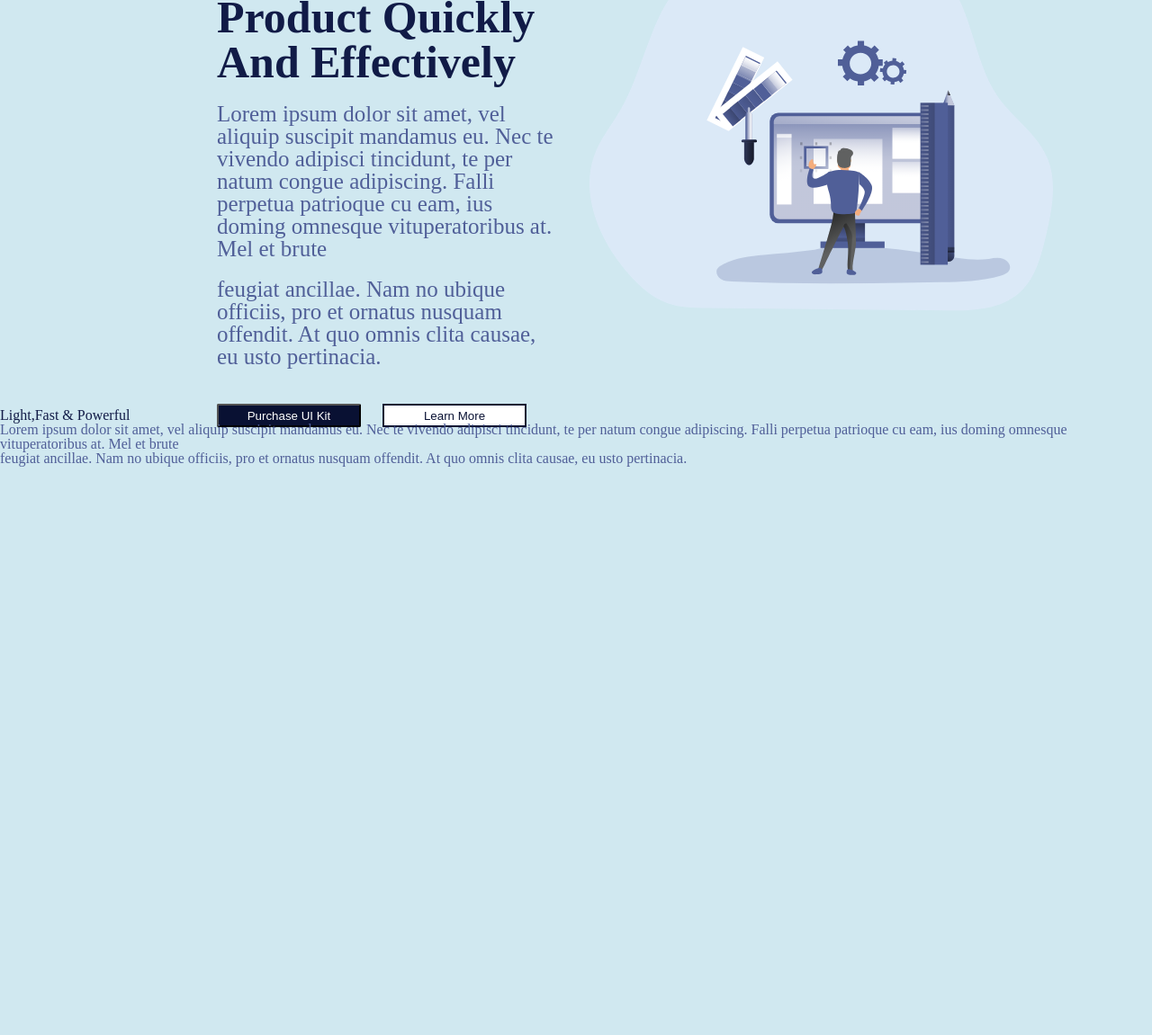
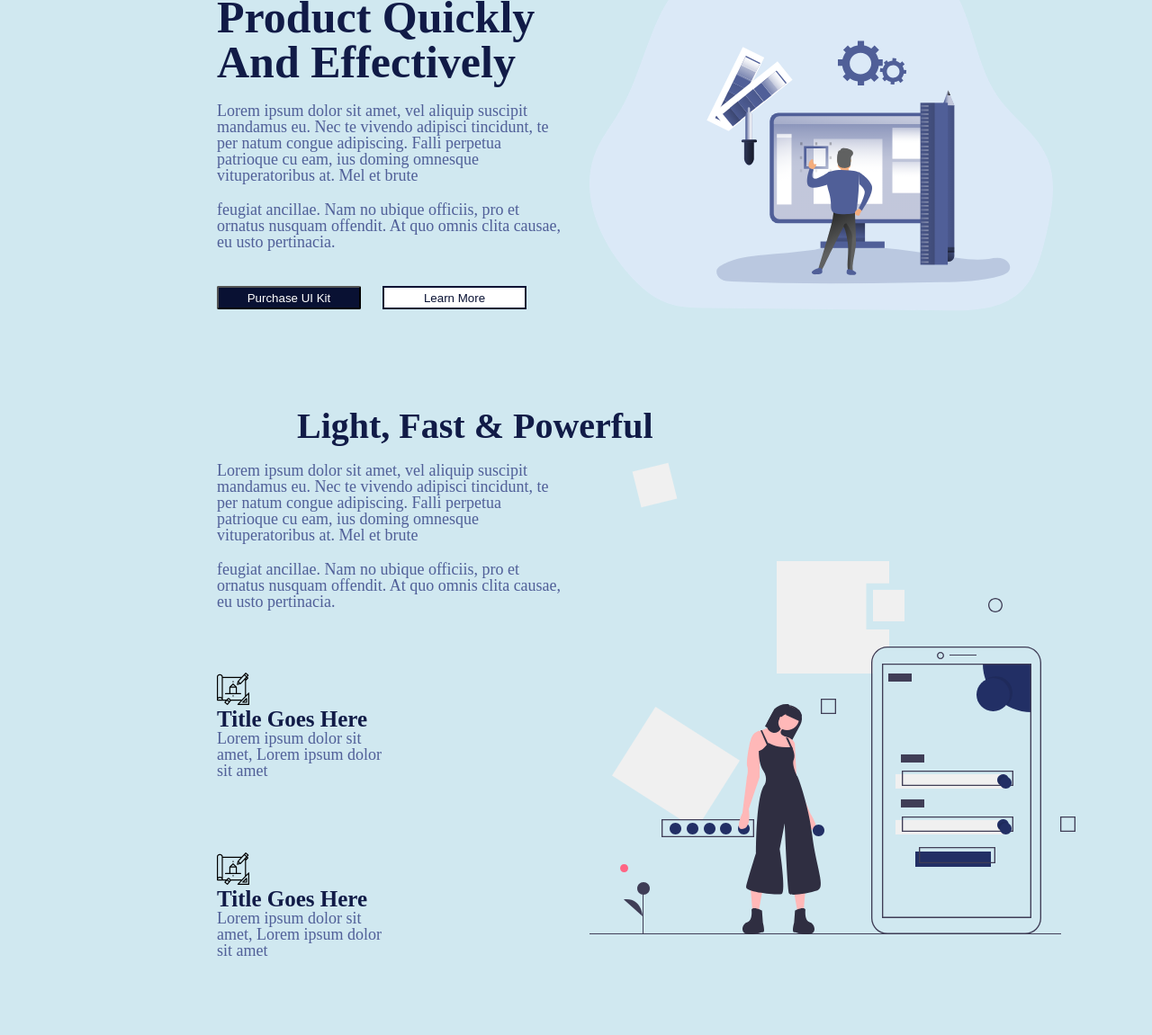
Before and after one commit to timdodd73/Landie, a website built with Parcel: page src/index.html in a window 1280 px wide. Shown: the part 216-1367 px from the top of the page at 90% size. Before the commit the page ends 800 px from the top, so only its background shows below. Built offline with nearby package versions, Linux system fonts and the light colour scheme.

Commit message:
section 2

```diff
--- a/src/index.html
+++ b/src/index.html
@@ -46,24 +46,30 @@
       </div>
 
         <!--section 2-->
+        <div>
+          <h1 class="heading-2">Light, Fast & Powerful</h1>
+        </div>
   <div class=container-2>
     <div class="sub-container-2">
-      <h1 class="heading-2">Light,Fast & Powerful</h1>
         <p class="paragraph-2">Lorem ipsum dolor sit amet, vel aliquip suscipit mandamus eu.
         Nec te vivendo adipisci tincidunt, te per natum congue adipiscing. Falli perpetua patrioque cu eam, ius doming omnesque vituperatoribus at.
         Mel et brute</p>
         <p class="paragraph-2-2">feugiat ancillae. Nam no ubique officiis, pro et ornatus nusquam offendit. At quo omnis clita causae, eu usto pertinacia.</p>
         <div class="=title-container">
           <div class="title-1">
-            <!--need to figure out how to export svg's from figma-->
+            <img src="svg/Left.svg"/>
+            <h3>Title Goes Here</h3>
+            <p>Lorem ipsum dolor sit amet, Lorem ipsum dolor sit amet</p>
           </div>
           <div class="title-2">
-            <!--need to figure out how to export svg's from figma-->
+            <img src="svg/Left.svg"/>
+            <h3>Title Goes Here</h3>
+            <p>Lorem ipsum dolor sit amet, Lorem ipsum dolor sit amet</p>
           </div>
         </div>
     </div>
     <div class="image-container-2">
-       <!--need to figure out how to export svg's from figma-->
+       <img src="svg/undraw_mobile_login_ikmv.svg"/> <!--google how to resize an svg-->
     </div>
   </div>
 
--- a/src/styles.scss
+++ b/src/styles.scss
@@ -6,12 +6,16 @@ $blue500: #505F98;
 body {
     background: rgb(208, 232, 240);
 }
-
+h3 {
+    font-size: 25px;
+    font-weight: 600;
+}
 h1, h2, h3, h4 {
     color: $blue800;
 }
 p, a {
     color: $blue500;
+    font-size: 18px;
 }
 /* Styling for navigation bar*/
 a {
@@ -81,12 +85,10 @@ ul {
     padding-bottom: 20px;
 }
 .paragraph-1 {
-    font-size: 25px;
     text-align: left;
     padding-bottom: 20px;
 }
 .paragraph-1-1 {
-    font-size: 25px;
     text-align: left;
 }
 .purchase-1 {
@@ -105,3 +107,43 @@ ul {
     margin-left: 20px;
     border: 2px solid $blue900;
 }
+/*2nd section*/
+.heading-2 {
+    font-size: 40px;
+    font-weight: 600;
+    padding-bottom: 20px;
+    margin-left: 330px;
+}
+.container-2 {
+    display: flex;
+    height: auto;
+}
+.sub-container-2 {
+    width:30%;
+    height: 700px;
+    margin-left: auto;
+    margin-right: 15px;
+}
+.image-container-2 {
+    width:30%;
+    height: 540px;
+    margin-left: 15px;
+    margin-right: auto;
+    margin-bottom: 100px;
+}
+
+.title-1 {
+    height:200px;
+    width:200px;
+}
+.title-2 {
+    height:200px;
+    width:200px;
+}
+
+.paragraph-2 {
+    padding-bottom: 20px;
+}
+.paragraph-2-2 {
+    padding-bottom: 70px;
+}
```
Also changed, not shown: dist/index.html, src/svg/Left.svg (added), src/svg/undraw_mobile_login_ikmv.svg (added).
